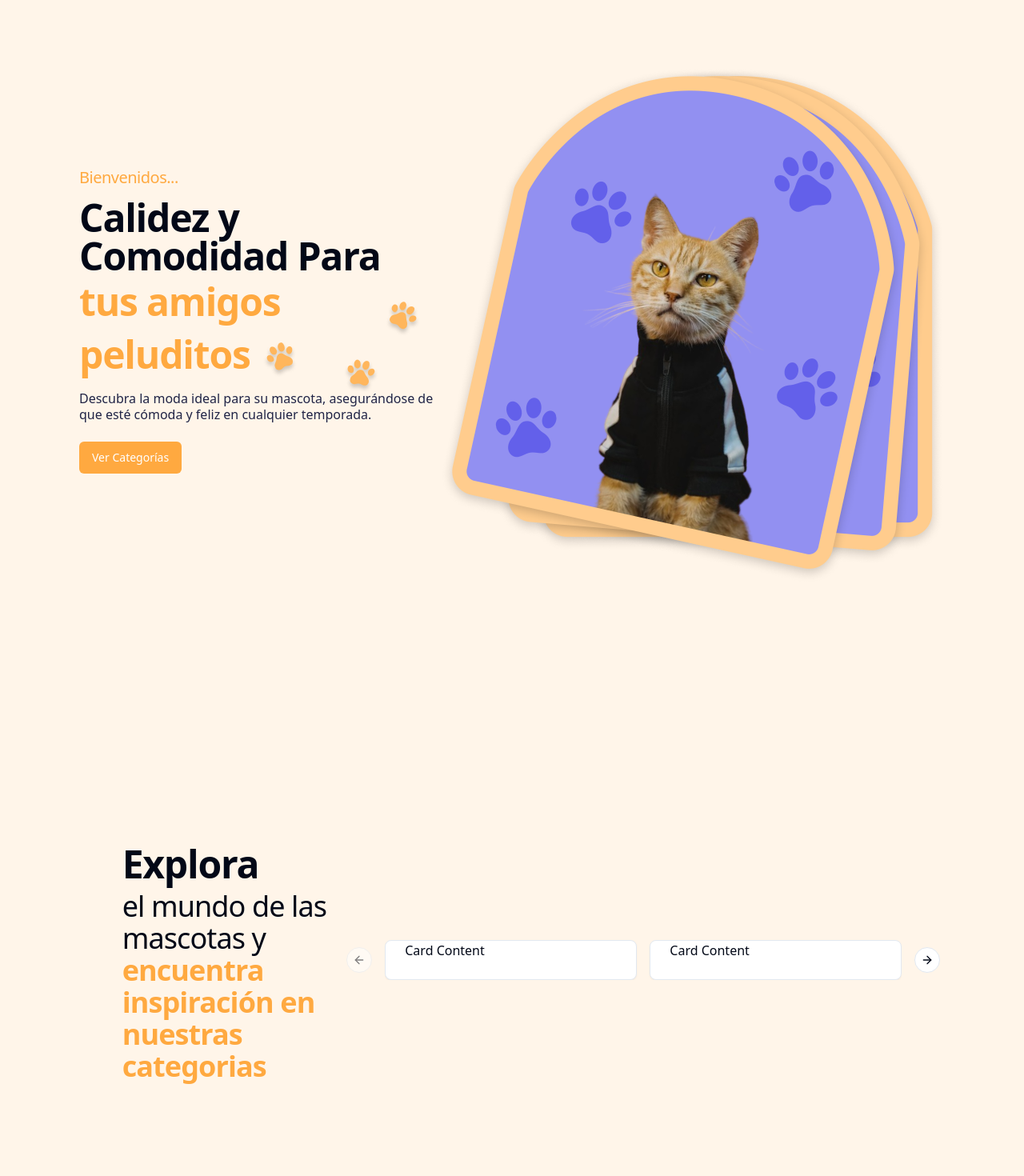
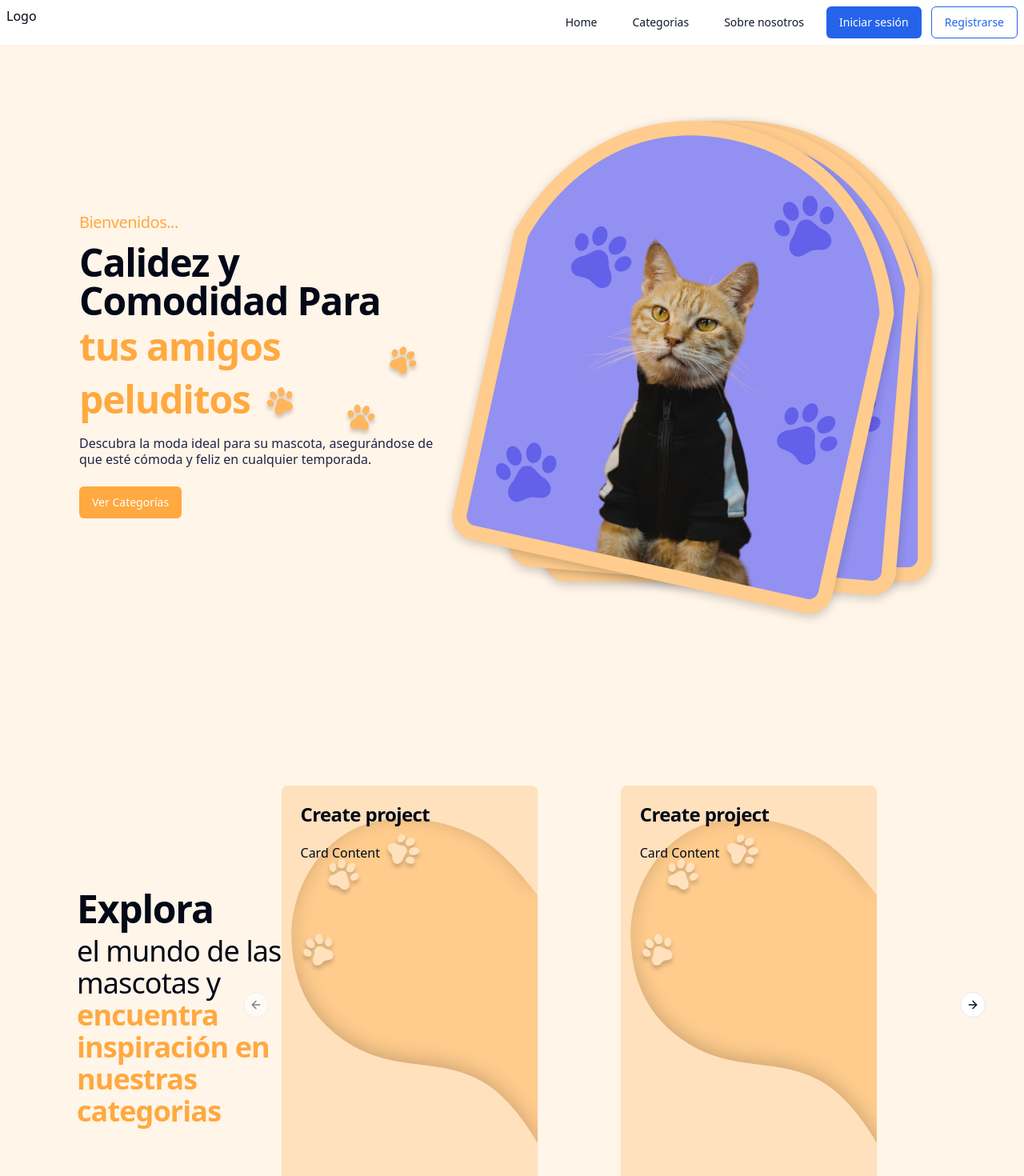
Before and after one commit to mercado-de-creaciones/mercado-de-creaciones-frontend, a React (Vite) app: page / in a window 1280 px wide. Shown: the top 1470 px of the page at 80% size. Built offline with nearby package versions, Linux system fonts and the light colour scheme.

Commit message:
Agregué header al layout Home

```diff
--- /dev/null
+++ b/src/presentation/components/home/CarouselCard.tsx
@@ -0,0 +1,20 @@
+import { Card, CardContent, CardHeader, CardTitle } from "@/presentation/components/ui/card"
+
+export const CarouselCard = () => {
+    return (
+        <div>
+<Card className="bg-home-75 aspect-[7/12] max-w-80 p-0 border-0 m-0" style={{ backgroundImage: "url('./carousel-background.png')",
+    backgroundSize: "cover",
+    backgroundRepeat: "no-repeat",
+    backgroundPosition: "center"  }}>
+        <CardHeader className="">
+        <CardTitle>Create project</CardTitle>
+      </CardHeader>
+
+                        <CardContent className="">
+                            <p>Card Content</p>
+                        </CardContent>
+                    </Card >
+        </div>
+    )
+}
--- /dev/null
+++ b/src/presentation/components/home/Header.tsx
@@ -0,0 +1,19 @@
+import { NavLink } from "react-router-dom";
+import { buttonVariants } from "../ui/button";
+
+export const Header = () => {
+    return (
+        <header className="bg-white flex justify-between p-2">
+            <p>Logo</p>
+            <div className="flex gap-3">
+            <NavLink to="/" className={buttonVariants({ variant: "link" })}>Home</NavLink>
+            <NavLink to="/" className={buttonVariants({ variant: "link" })}>Categorias</NavLink>
+            <NavLink to="/" className={buttonVariants({ variant: "link" })}>Sobre nosotros</NavLink>
+            <NavLink to="/" className={buttonVariants({ variant: "blue" })}>Iniciar sesión</NavLink>
+            <NavLink to="/" className={buttonVariants({ variant: "outlineblue" })}>Registrarse</NavLink>
+
+            </div>
+
+        </header>
+    )
+}
--- a/src/presentation/components/home/HomeCarousel.tsx
+++ b/src/presentation/components/home/HomeCarousel.tsx
@@ -7,6 +7,7 @@ import {
     CarouselPrevious,
 } from "@/presentation/components/ui/carousel"
 import carouselBg from '/carousel-background.png'
+import { CarouselCard } from "./CarouselCard"
 
 
 export const HomeCarousel = () => {
@@ -15,32 +16,19 @@ export const HomeCarousel = () => {
         <Carousel>
             <CarouselContent>
                 <CarouselItem className="xl:basis-1/2 md:basis-1/2">
-                    <Card>
-                        <CardContent>
-                            <p>Card Content</p>
-                        </CardContent>
-                    </Card >
+                <CarouselCard />
+
                 </CarouselItem>
                 <CarouselItem className="xl:basis-1/2 md:basis-1/2">
-                    <Card>
-                        <CardContent>
-                            <p>Card Content</p>
-                        </CardContent>
-                    </Card >
+                <CarouselCard />
+
                 </CarouselItem>
                 <CarouselItem className="xl:basis-1/2 md:basis-1/2">
-                    <Card>
-                        <CardContent>
-                            <p>Card Content</p>
-                        </CardContent>
-                    </Card >
+                <CarouselCard />
+
                 </CarouselItem>
                 <CarouselItem className="xl:basis-1/2 md:basis-1/2">
-                    <Card>
-                        <CardContent>
-                            <p>Card Content</p>
-                        </CardContent>
-                    </Card >
+                    <CarouselCard />
                 </CarouselItem>
             </CarouselContent>
             <CarouselPrevious />
--- a/src/presentation/components/layouts/HomeLayout.tsx
+++ b/src/presentation/components/layouts/HomeLayout.tsx
@@ -1,9 +1,10 @@
 import { Outlet } from 'react-router-dom';
+import { Header } from '../home/Header';
 
 export const HomeLayout = () => {
     return (
         <div className='bg-home-50 h-fit'>
-            <header></header>
+            <Header />
             <main className="bg-home-50">
 					<Outlet />
             </main>
--- a/src/presentation/components/ui/button.tsx
+++ b/src/presentation/components/ui/button.tsx
@@ -16,6 +16,10 @@ const buttonVariants = cva(
           "border border-input bg-background hover:bg-accent hover:text-accent-foreground",
         secondary:
           "bg-home-100 text-white",
+        blue:
+          "bg-blue-600 text-white py-0",
+        outlineblue:
+          "text-blue-600 border border-blue-600 hover:bg-blue-600 hover:text-white py-0",
         ghost: "hover:bg-accent hover:text-accent-foreground",
         link: "text-primary underline-offset-4 hover:underline",
       },
--- a/tailwind.config.js
+++ b/tailwind.config.js
@@ -17,6 +17,9 @@ module.exports = {
       },
     },
     extend: {
+      aspectRatio: {
+        '7/12': '7 / 12',
+      },
       colors: {
         home: {
           50: "rgba(255, 245, 233, 1)",
```
Also changed, not shown: public/carousel-background.png.
